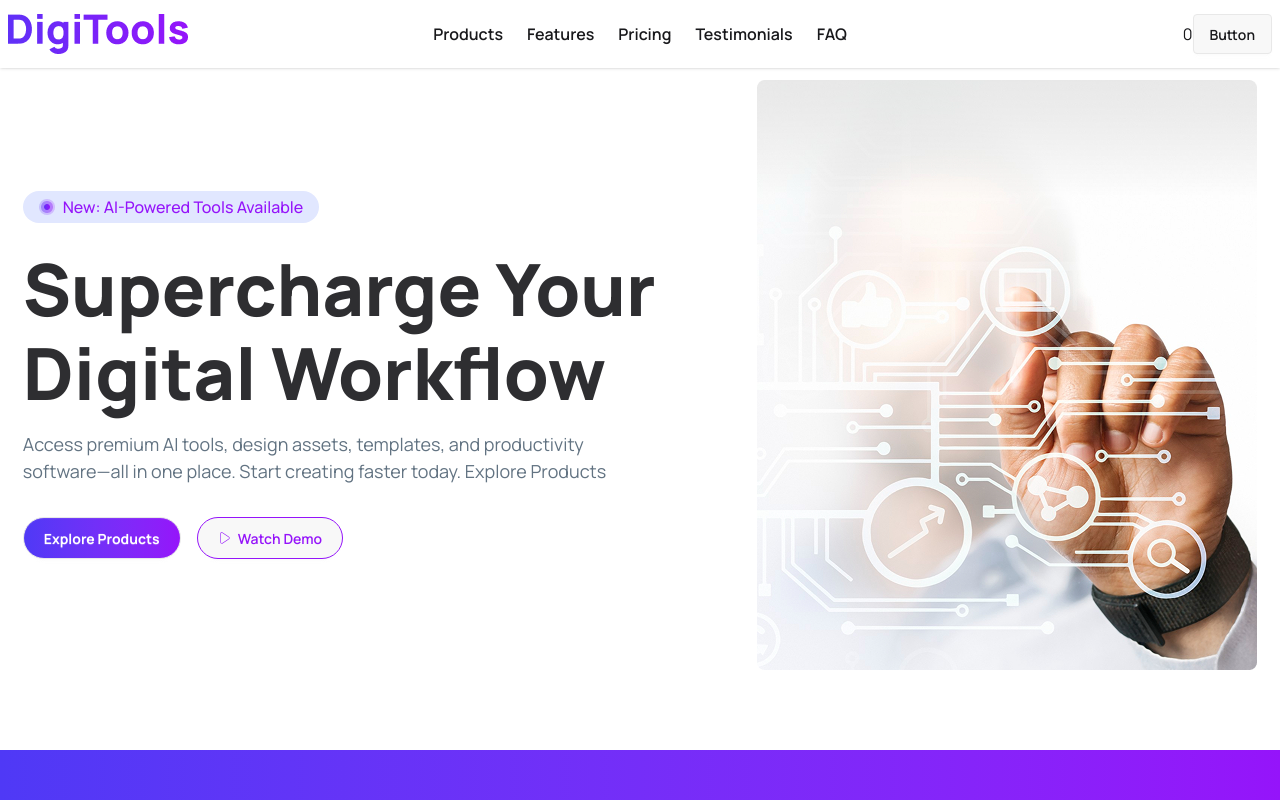
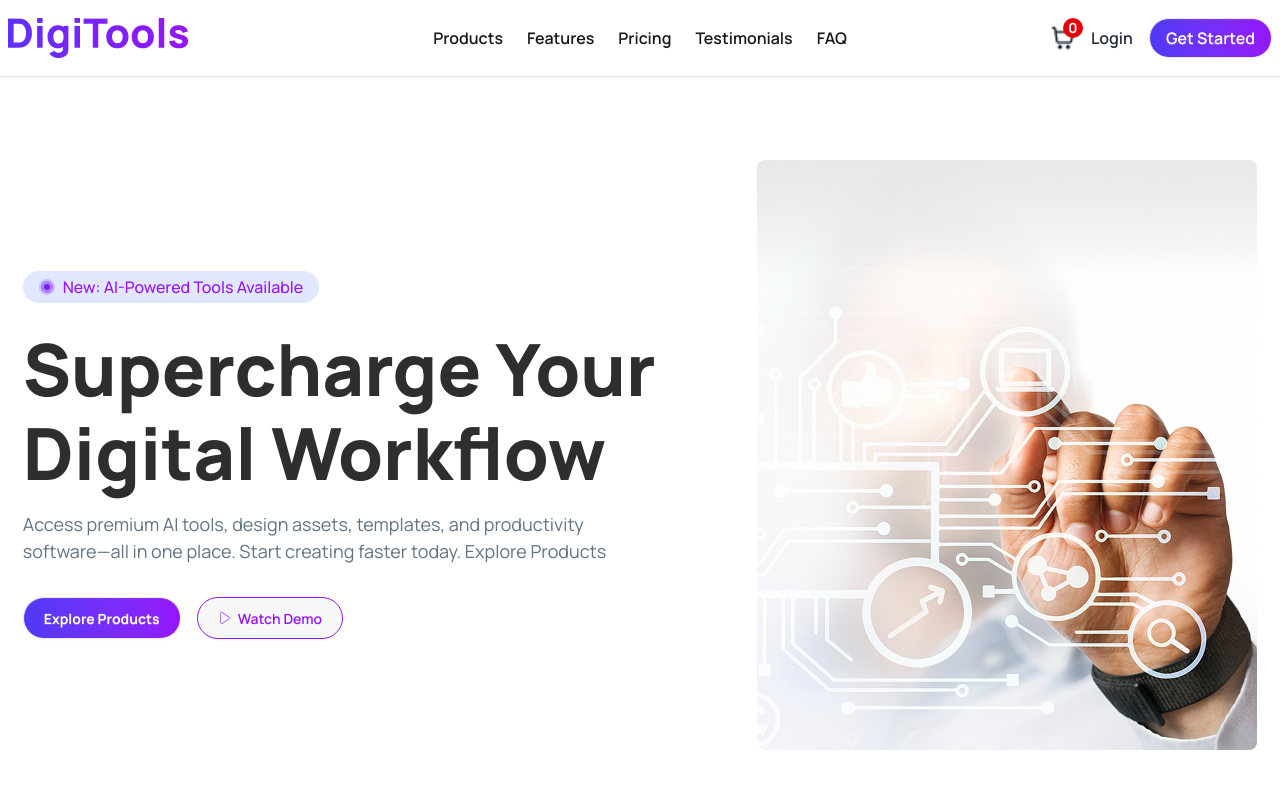
Before and after one commit to israt32/digitool-platform, a React (Vite) app: page / in a window 1280 px wide. Shown: the top 800 px of the page. Built offline with nearby package versions, Linux system fonts and the light colour scheme.

Commit message:
updated navbar

```diff
--- a/src/Components/Banner/Banner.jsx
+++ b/src/Components/Banner/Banner.jsx
@@ -5,7 +5,7 @@ import { CiPlay1 } from "react-icons/ci";
 const Banner = () => {
   return (
 
-      <div className="flex gap-14 justify-around container mx-auto py-20 items-center">
+      <div className="flex gap-14 justify-around container mx-auto pb-20 pt-40 items-center">
         <div >
           <span className="p-4 rounded-full text-[16px] font-medium badge badge-xs badge-warning bg-[#E1E7FF] border-none text-[#9514FA] mb-6">
             <span>
--- a/src/Components/Navbar/Navbar.jsx
+++ b/src/Components/Navbar/Navbar.jsx
@@ -1,9 +1,10 @@
 import React from "react";
 import digiToolLogo from "../../assets/products/DigiTools.png";
+import cartImgNavbar from '../../assets/products/shopping-cart.png'
 const Navbar = ({cartNumber}) => {
 
   return (
-    <div className="navbar bg-base-100 shadow-sm fixed top-0 left-0 right-0 z-50">
+    <div className="navbar bg-base-100 shadow-sm fixed top-0 left-0 right-0 z-50 py-3">
       <div className="container mx-auto flex items-center">
         <div className="navbar-start">
           <div className="dropdown">
@@ -70,9 +71,13 @@ const Navbar = ({cartNumber}) => {
             </li>
           </ul>
         </div>
-        <div className="navbar-end">
-          <p>{cartNumber.length}</p>
-          <a className="btn">Button</a>
+        <div className="navbar-end flex gap-4">
+          <span className="inline-block relative ">
+            <img className="relative w-6 h-6" src={cartImgNavbar} alt="" />
+            <p className="absolute -top-1 -right-1 md:-top-2 md:-right-2 bg-red-600 text-white text-xs md:text-sm font-bold rounded-full w-4 h-4 md:w-5 md:h-5 flex items-center justify-center ">{cartNumber.length}</p>
+            </span>
+          <a className="text-[#101727] opacity-90 font-semibold text-[16px]" href="">Login</a>
+          <a className="btn font-semibold text-[16px] text-white  bg-linear-to-r from-[#4F39F6] to-[#9514FA] rounded-full">Get Started</a>
 
         </div>
       </div>
```
